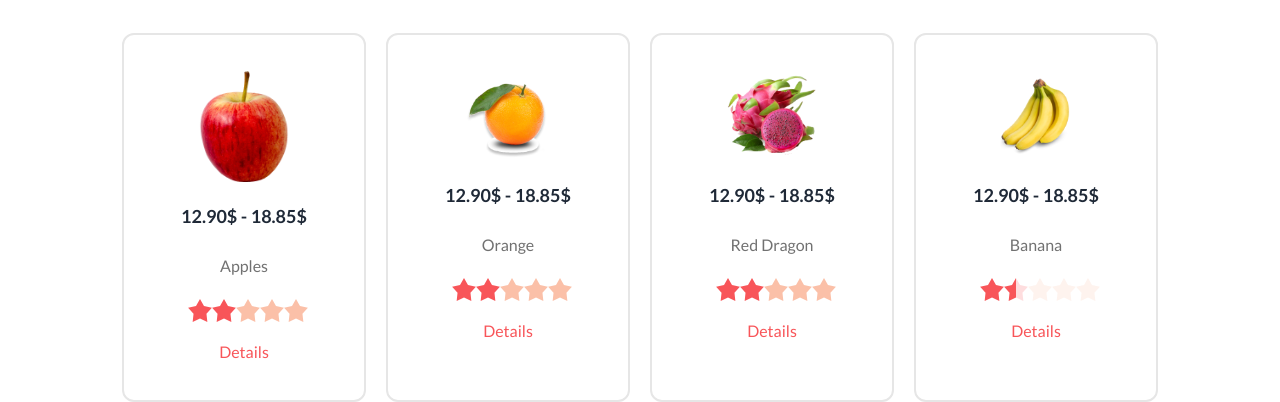
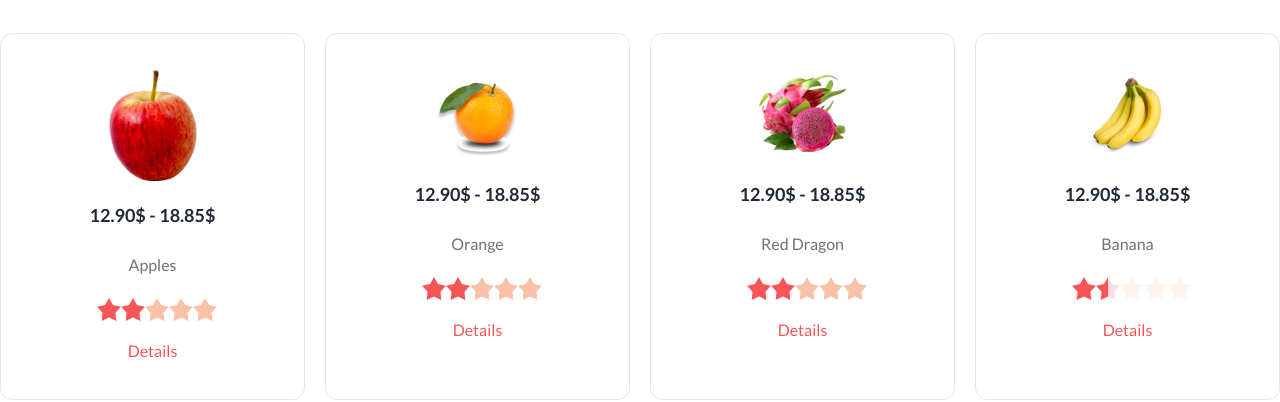
Before and after one commit to amitkumer051/fruit-brust-assignment-3, a plain HTML site: page index.html in a window 1280 px wide. Shown: the part 801-1203 px from the top of the page. Drawn offline with nearby package versions, Linux system fonts and the light colour scheme.

Commit message:
added mobile or tab responsive

```diff
--- a/index.html
+++ b/index.html
@@ -71,9 +71,9 @@
             <div>
             </div>
           </div>
-          <div class="navbar-end hidden lg:flex">
+          <div class="navbar-end  hidden md:flex lg:flex">
             <input type="text" placeholder="Search here"
-              class="rounded-full input input-bordered input-primary border-0 h-[30px] w-[150px]" />
+              class="rounded-full input input-bordered input-primary  md:border lg:border-0 h-[30px] w-[150px]" />
           </div>
         </div>
       </div>
@@ -162,7 +162,7 @@
   <main>
     <!-- Date time section -->
    <section >
-    <div class="flex flex-col lg:flex-row container mx-auto lg:justify-between items-center lg:mt-11 p-5 lg:p-0 space-y-4">
+    <div class="flex flex-col lg:flex-row container mx-auto lg:justify-between items-center lg:mt-11 p-5 lg:p-0 space-y-5">
       <div>
         <h2 class="text-[40px] font-extrabold text-center lg:text-start">Deal of the day</h2>
         <p class=" font-medium  text-sm text-center lg:text-start">Contrary to popular belief, is not simply random text. It has roots in a piece of classical <br>Latin literature from 45 BC, making it over 2000 years old.</p>
@@ -198,10 +198,9 @@
     </div>
    </section>
    <!-- Fruit section -->
-   <section class="mt-9">
-    <div class="container mx-auto flex flex-col lg:flex-row ">
-    <div class="container mx-auto flex justify-center gap-5">
-      <div class="justify-center text-center border-2 border-[#1212121a] py-9 px-14 rounded-xl">
+   <section class="mt-9 container  mx-auto">
+    <div class="grid grid-col md:grid-cols-2 lg:grid-cols-4 gap-5 justify-center md:p-5 lg:p-0">
+      <div class="justify-center text-center border border-[#1212121a] py-9 px-14 rounded-xl">
         <img class=" w-[90px] mb-5 mx-auto " src="images/fruit6.png" alt="">
         <h2 class="text-lg font-bold">12.90$ - 18.85$</h2>
         <p class="text-[#12121299] font-medium text-base mb-5 mt-6">Apples</p>
@@ -220,7 +219,7 @@
         </div>
         <p class="text-base text-[#F85559] font-medium mt-3">Details</p>
       </div>
-      <div class="justify-center text-center border-2 border-[#1212121a] py-9 px-14 rounded-xl">
+      <div class="justify-center text-center border border-[#1212121a] py-9 px-14 rounded-xl">
         <img class=" w-[90px] mb-5 mx-auto " src="images/fruit7.png" alt="">
         <h2 class="text-lg font-bold">12.90$ - 18.85$</h2>
         <p class="text-[#12121299] font-medium text-base mb-5 mt-6">Orange</p>
@@ -239,7 +238,7 @@
         </div>
         <p class="text-base text-[#F85559] font-medium mt-3">Details</p>
       </div>
-      <div class="justify-center text-center border-2 border-[#1212121a] py-9 px-14 rounded-xl">
+      <div class="justify-center text-center border border-[#1212121a] py-9 px-14 rounded-xl">
         <img class=" w-[90px] mb-5 mx-auto " src="images/fruit8.png" alt="">
         <h2 class="text-lg font-bold">12.90$ - 18.85$</h2>
         <p class="text-[#12121299] font-medium text-base mb-5 mt-6">Red Dragon</p>
@@ -258,7 +257,7 @@
         </div>
         <p class="text-base text-[#F85559] font-medium mt-3">Details</p>
       </div>
-      <div class="justify-center text-center border-2 border-[#1212121a] py-9 px-14 rounded-xl">
+      <div class="justify-center text-center border border-[#1212121a] py-9 px-14 rounded-xl">
         <img class=" w-[90px] mb-5 mx-auto " src="images/fruit9.png" alt="">
         <h2 class="text-lg font-bold">12.90$ - 18.85$</h2>
         <p class="text-[#12121299] font-medium text-base mb-5 mt-6">Banana</p>
```
